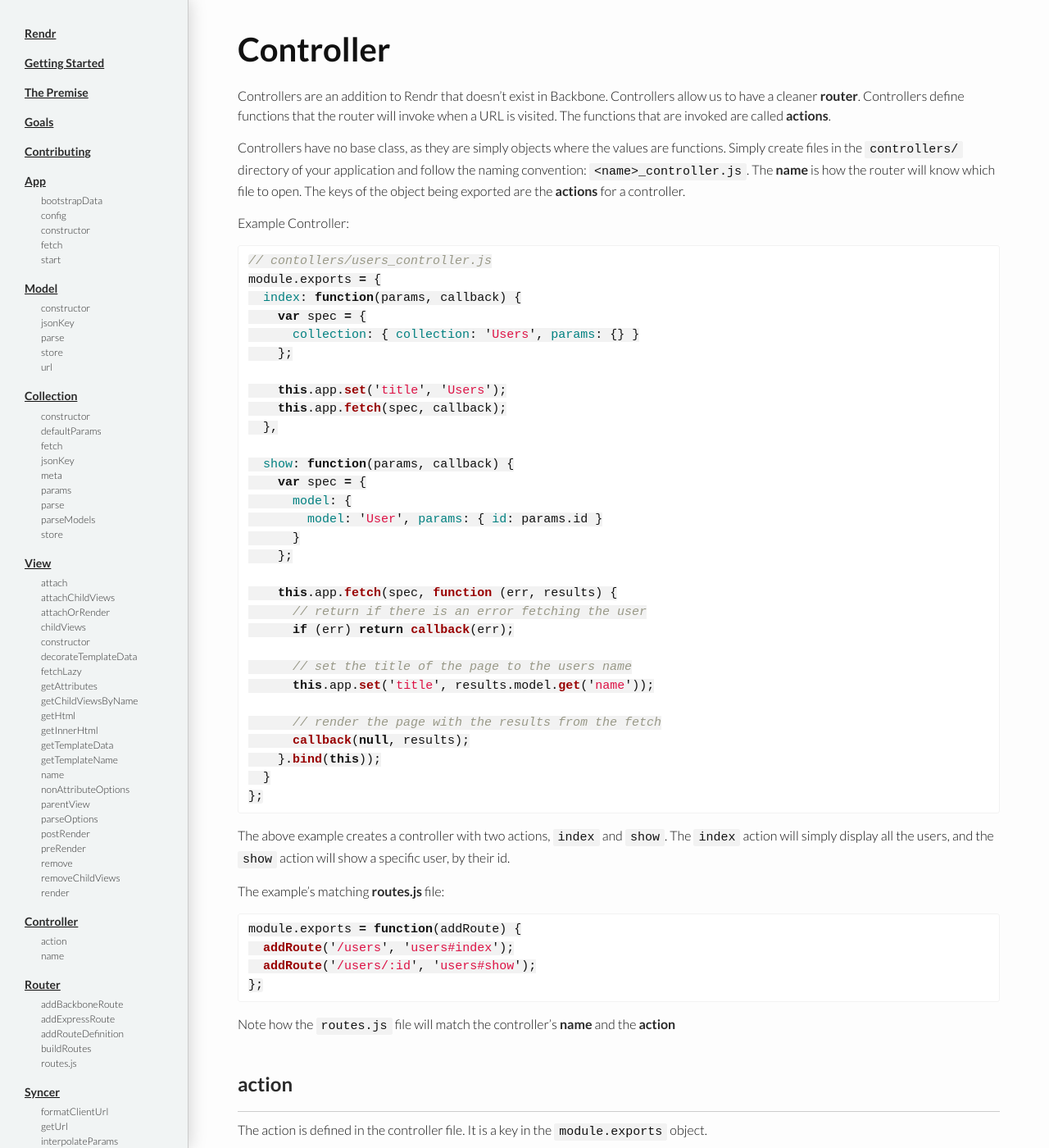
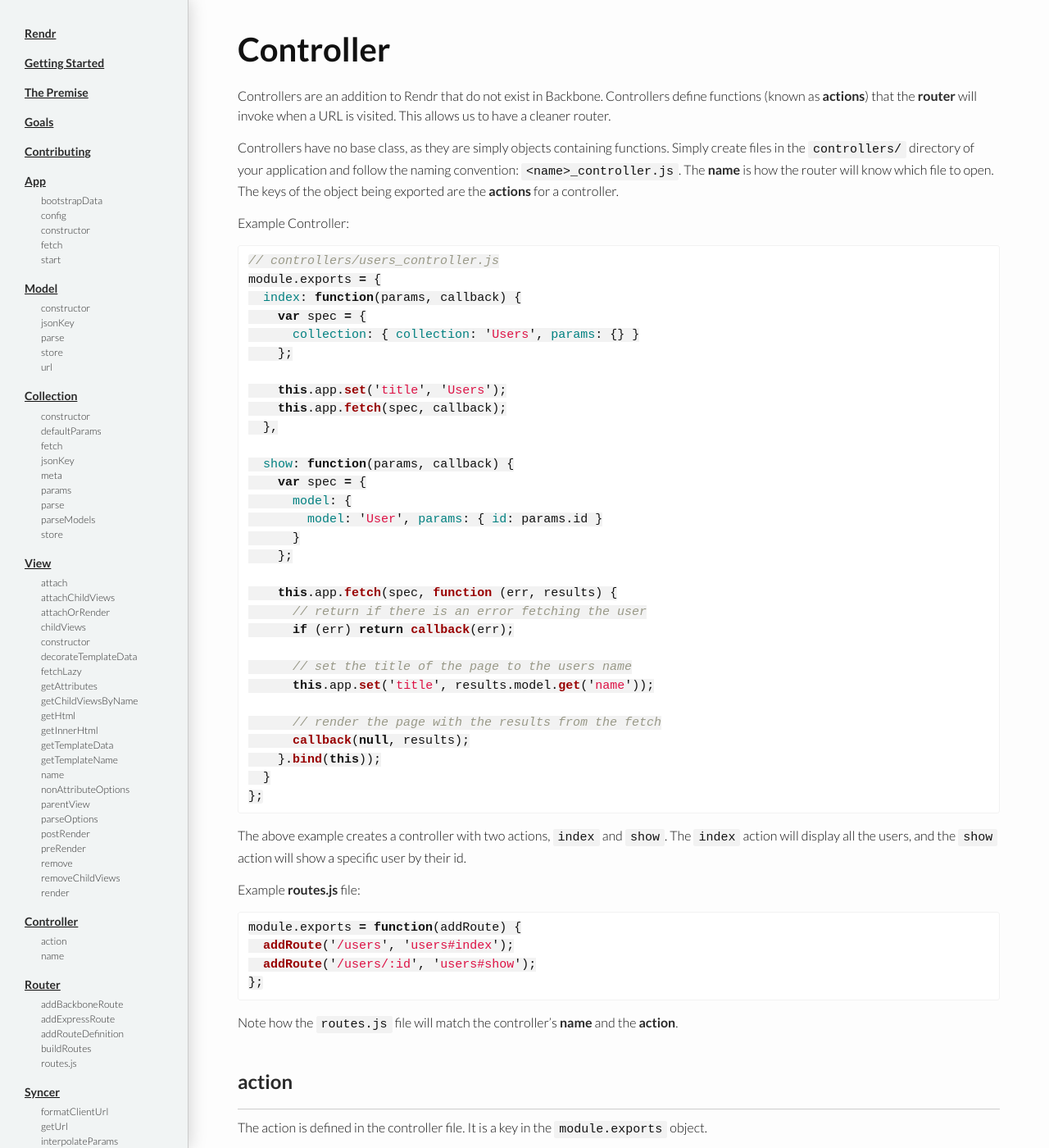
Before and after one commit to rendrjs/rendrjs.github.io, a Jekyll site: the page built from controller/index.md, in a window 1280 px wide and 1400 px high. Shown: the whole window at 82% size. Built offline with Jekyll 4.4.1, drawn with Linux system fonts in a browser that asks for light colours; Markdown is read by kramdown in place of the engine named in the settings; some of the changed text lies outside the part shown.

Commit message:
minor edits to Controller docs

````diff
--- a/controller/index.md
+++ b/controller/index.md
@@ -5,14 +5,14 @@ title: Controller - RendrJS
 
 # Controller
 
-Controllers are an addition to Rendr that doesn't exist in Backbone. Controllers allow us to have a cleaner [router](/router).  Controllers define functions that the router will invoke when a URL is visited.  The functions that are invoked are called [actions](#action).
+Controllers are an addition to Rendr that do not exist in Backbone.  Controllers define functions (known as [actions](#action)) that the [router](/router) will invoke when a URL is visited.  This allows us to have a cleaner router.
 
-Controllers have no base class, as they are simply objects where the values are functions.  Simply create files in the `controllers/` directory of your application and follow the naming convention: `<name>_controller.js`.  The [name](#name) is how the router will know which file to open.  The keys of the object being exported are the [actions](#action) for a controller.
+Controllers have no base class, as they are simply objects containing functions.  Simply create files in the `controllers/` directory of your application and follow the naming convention: `<name>_controller.js`.  The [name](#name) is how the router will know which file to open.  The keys of the object being exported are the [actions](#action) for a controller.
 
 Example Controller:
 
 ```js
-// contollers/users_controller.js
+// controllers/users_controller.js
 module.exports = {
   index: function(params, callback) {
     var spec = {
@@ -44,9 +44,9 @@ module.exports = {
 };
 ```
 
-The above example creates a controller with two actions, `index` and `show`.  The `index` action will simply display all the users, and the `show` action will show a specific user, by their id.
+The above example creates a controller with two actions, `index` and `show`.  The `index` action will display all the users, and the `show` action will show a specific user by their id.
 
-The example's matching [routes.js](/router#routes.js) file:
+Example [routes.js](/router#routes.js) file:
 
 ```js
 module.exports = function(addRoute) {
@@ -55,6 +55,6 @@ module.exports = function(addRoute) {
 };
 ```
 
-Note how the `routes.js` file will match the controller's [name](#name) and the [action](#action)
+Note how the `routes.js` file will match the controller's [name](#name) and the [action](#action).
 
 {% include pageDoc.html name="controller" %}
````
Also changed, not shown: _controller/action.md (+1 -1 lines), _controller/name.md (+3 -3 lines).
